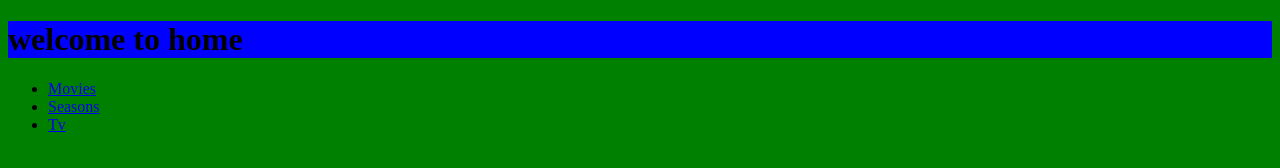
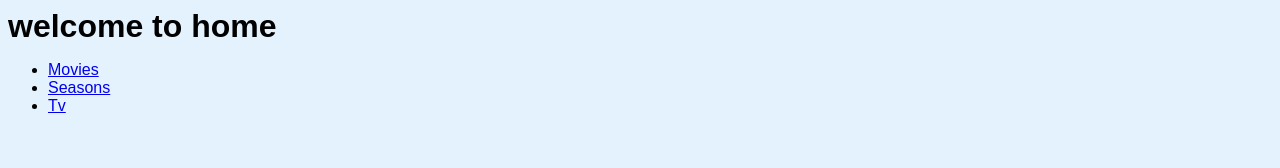
Before and after one commit to samuelcgillette/cs2610assingment2, a website: page templates/home.html in a window 1280 px wide. Drawn offline with Linux system fonts and the light colour scheme; files that its build step writes are made by us from their sources.

Commit message:
added .css for all pages and .js for home

```diff
--- a/middleware.js
+++ b/middleware.js
@@ -34,6 +34,11 @@ export function staticFileHanderFactory(next) {
       const cstemp = readFileSync(`static${request.uri}`, 'utf-8');
       return new Response(200, 'OK', cstemp, 'text/css');
     }
+    else if (request.uri.endsWith('.js')) {
+      console.log('a static has been requested')
+      const jstemp = readFileSync(`static${request.uri}`, 'utf-8');
+      return new Response(200, 'OK', jstemp, 'application/javascript');
+    }
     else {
       return next(request);
     }
--- a/static/home.css
+++ b/static/home.css
@@ -1,6 +1,8 @@
-h1{
-    background-color: blue;
+body {
+    background-color: #e3f2fd;
+    font-family: Arial, sans-serif;
 }
-body{
-    background-color: green;
+
+h1 {
+    margin: 0 0 1rem;
 }
--- /dev/null
+++ b/static/home.js
@@ -0,0 +1 @@
+console.log('home.js has been loaded and requested correctly')
--- /dev/null
+++ b/static/movies.css
@@ -0,0 +1,8 @@
+body {
+	background-color: #fff3cd;
+	font-family: Arial, sans-serif;
+}
+
+h1 {
+	margin: 0 0 1rem;
+}
--- /dev/null
+++ b/static/seasons.css
@@ -0,0 +1,8 @@
+body {
+	background-color: #e8f5e9;
+	font-family: Arial, sans-serif;
+}
+
+h1 {
+	margin: 0 0 1rem;
+}
--- /dev/null
+++ b/static/tv.css
@@ -0,0 +1,8 @@
+body {
+	background-color: #f3e5f5;
+	font-family: Arial, sans-serif;
+}
+
+h1 {
+	margin: 0 0 1rem;
+}
--- a/templates/home.html
+++ b/templates/home.html
@@ -3,7 +3,8 @@
 	<head>
 		<meta charset="utf-8" />
 		<meta name="viewport" content="width=device-width, initial-scale=1" />
-        <link rel="stylesheet" href="home.css" />
+		<link rel="stylesheet" href="/home.css" />
+        <script src="/home.js"></script>
 		<title>Home</title>
 	</head>
 	<body>
```
Also changed, not shown: templates/movies.html (+1 -0 lines), templates/seasons.html (+1 -0 lines), templates/tv.html (+1 -0 lines).
